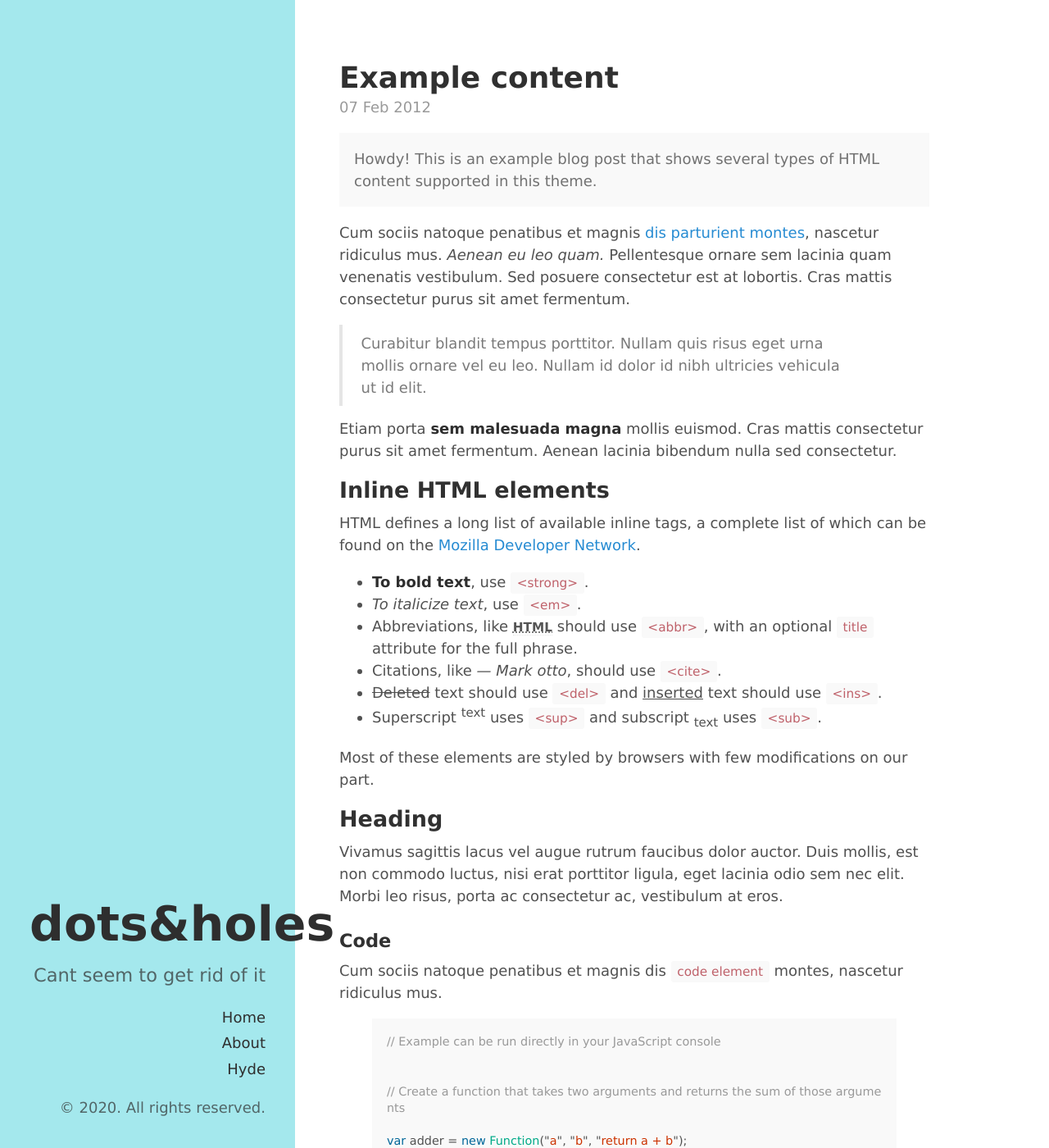
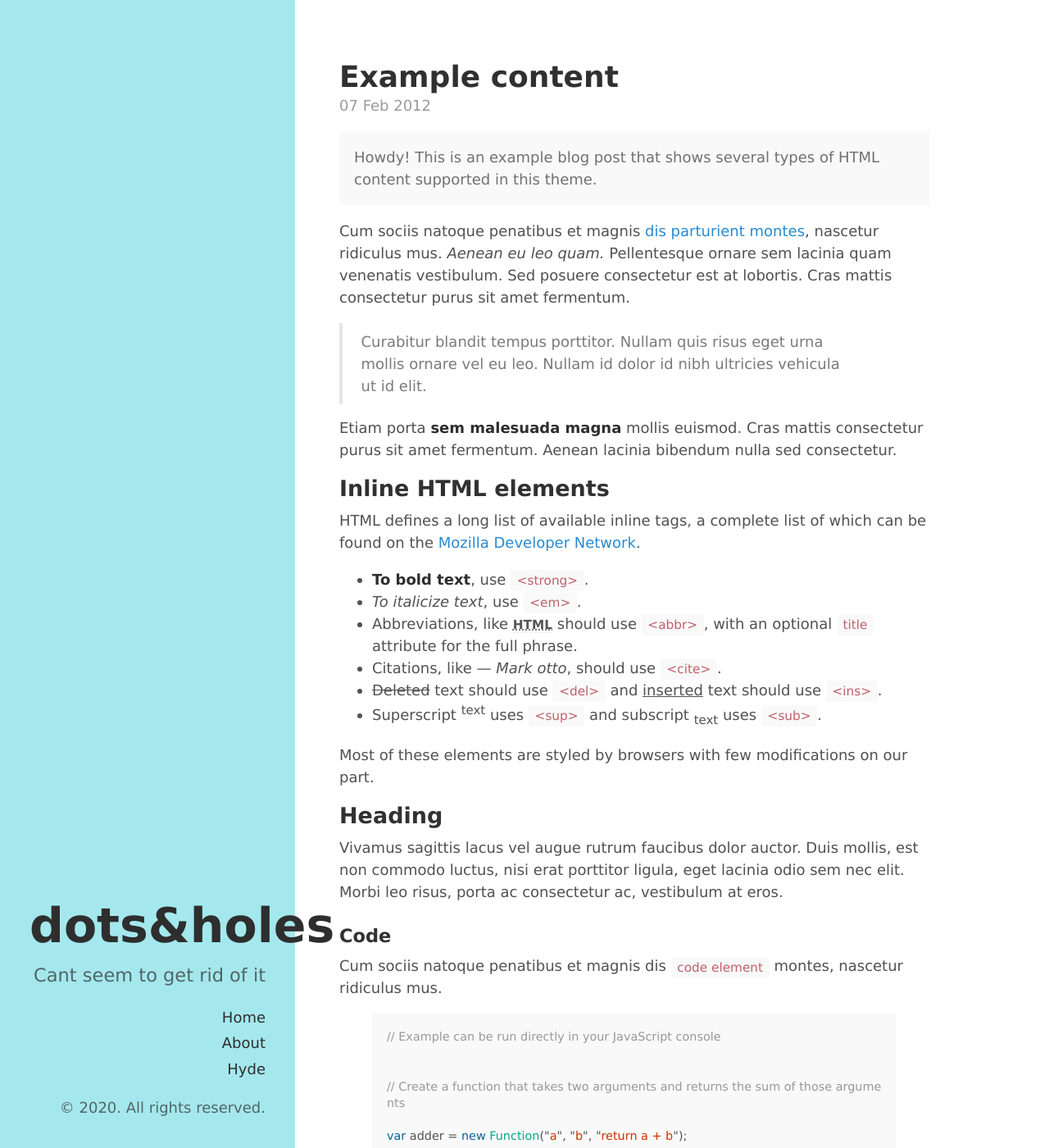
Before and after one commit to dotsandholes/dotsandholes.github.io, a Jekyll site: the page built from _posts/2012-02-07-example-content.md, in a window 1280 px wide and 1400 px high. Shown: the whole window at 82% size. Built offline with Jekyll 4.4.1, drawn with Linux system fonts in a browser that asks for light colours.

Commit message:
Update poole.css

```diff
--- a/public/css/poole.css
+++ b/public/css/poole.css
@@ -83,7 +83,7 @@ a:focus {
 h1, h2, h3, h4, h5, h6 {
   margin-bottom: .5rem;
   font-weight: bold;
-  line-height: 1.25;
+  line-height: 1.2;
   color: #313131;
   text-rendering: optimizeLegibility;
 }
@@ -151,7 +151,7 @@ abbr[title] {
 /* Code */
 code,
 pre {
-  font-family: "Lucida Grande", bold;
+  font-family: "Lucida Sans Unicode", bold;
 }
 code {
   padding: .25em .5em;
```
